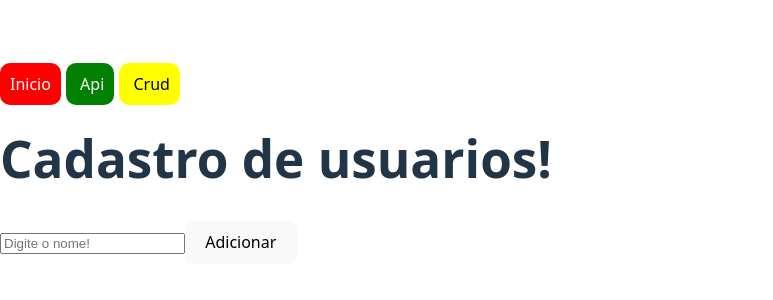
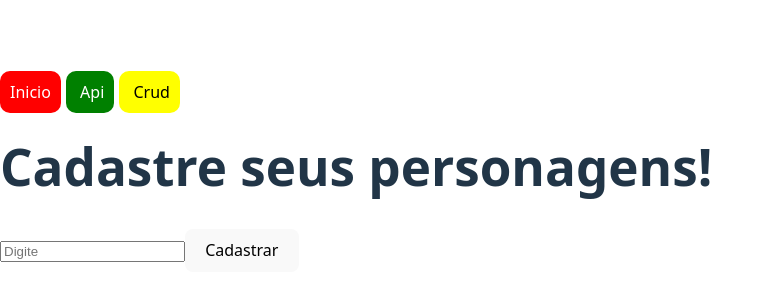
Before and after one commit to lucasriandev/Projects-React, a React (Vite) app in the folder Projects-React/meu-primeiro-projeto-react/: page /Crud in a window 1280 px wide. Shown: the part 224-524 px from the top of the page, without its empty margins (0-773 px from the left). Built offline with nearby package versions, Linux system fonts and the light colour scheme.

Commit message:
testando props no crud

```diff
--- a/Projects-React/meu-primeiro-projeto-react/src/Crud.jsx
+++ b/Projects-React/meu-primeiro-projeto-react/src/Crud.jsx
@@ -1,54 +1,48 @@
 import { useState, useEffect } from "react";
+import Lista from "./lista";
 
 function Crud() {
-  const [usuarios, setUsuarios] = useState(() => {
-    return JSON.parse(localStorage.getItem("User")) || [];
+  const [personagem, setPersonagem] = useState(() => {
+    return JSON.parse(localStorage.getItem("personagem")) || [];
   });
 
-  const [novoUsuario, setNovoUsuario] = useState("");
+  const [novoPersonagem, setNovoPersonagem] = useState("");
 
-  useEffect(() => {
-    localStorage.setItem("User", JSON.stringify(usuarios));
-  }, [usuarios]);
+  useEffect(
+    () => localStorage.setItem("personagem", JSON.stringify(personagem)),
+    [personagem],
+  );
 
   function add() {
-    if (novoUsuario !== "") {
-      setUsuarios([...usuarios, novoUsuario]);
-      setNovoUsuario("");
+    if (novoPersonagem !== "") {
+      setPersonagem([...personagem, novoPersonagem]);
+      setNovoPersonagem("");
     }
   }
 
   function remover(indexRemover) {
-    const novaLista = usuarios.filter((i, index) => index !== indexRemover);
-    setUsuarios(novaLista);
+    const novaLista = personagem.filter((i, index) => index !== indexRemover);
+    setPersonagem(novaLista);
     if (novaLista.length === 0) {
-      localStorage.removeItem("User");
+      localStorage.removeItem("personagem");
     }
   }
 
   return (
     <div>
-      <h1>Cadastro de usuarios!</h1>
+      <h1>Cadastre seus personagens!</h1>
       <input
         type="text"
-        value={novoUsuario}
-        placeholder="Digite o nome!"
-        onChange={(e) => setNovoUsuario(e.target.value)}
+        placeholder="Digite"
+        value={novoPersonagem}
+        onChange={(e) => setNovoPersonagem(e.target.value)}
       />
 
-      <button onClick={add}>Adicionar</button>
+      <button onClick={add}>Cadastrar</button>
 
-      <ul>
-        {usuarios.map((item, index) => {
-          return (
-            <li key={index}>
-              {item}
-              <button onClick={() => remover(index)}>🗑️</button>
-            </li>
-          );
-        })}
-      </ul>
+      <Lista personagem={personagem} remover={remover}></Lista>
     </div>
   );
 }
+
 export default Crud;
--- /dev/null
+++ b/Projects-React/meu-primeiro-projeto-react/src/lista.jsx
@@ -0,0 +1,10 @@
+function Lista({ personagem, remover }) {
+  return personagem.map((item, index) => (
+    <li key={index}>
+      {item}
+      <button onClick={() => remover(index)}>Apagar</button>
+    </li>
+  ));
+}
+
+export default Lista;
```
